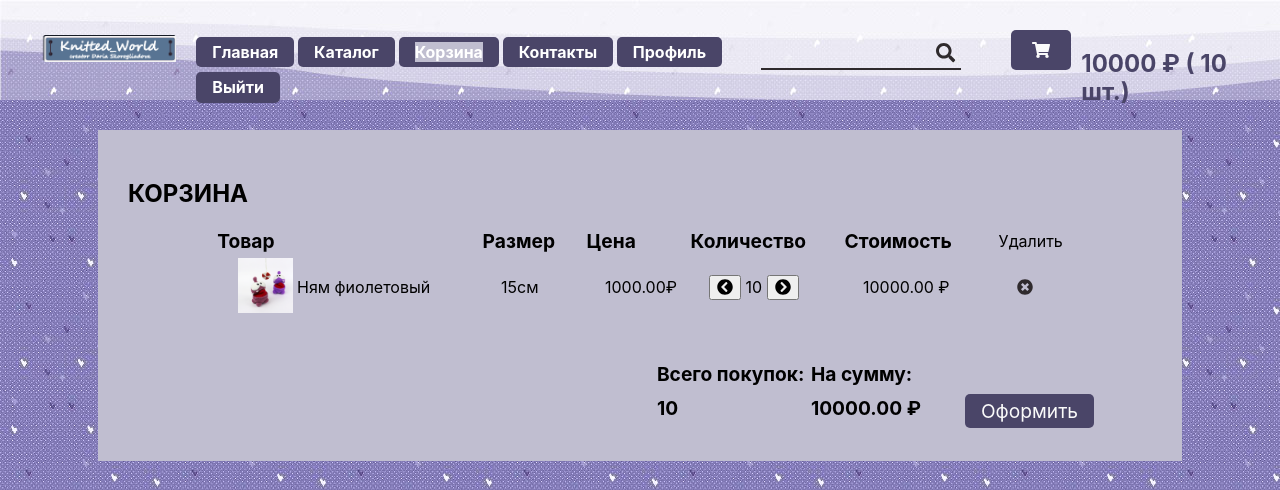
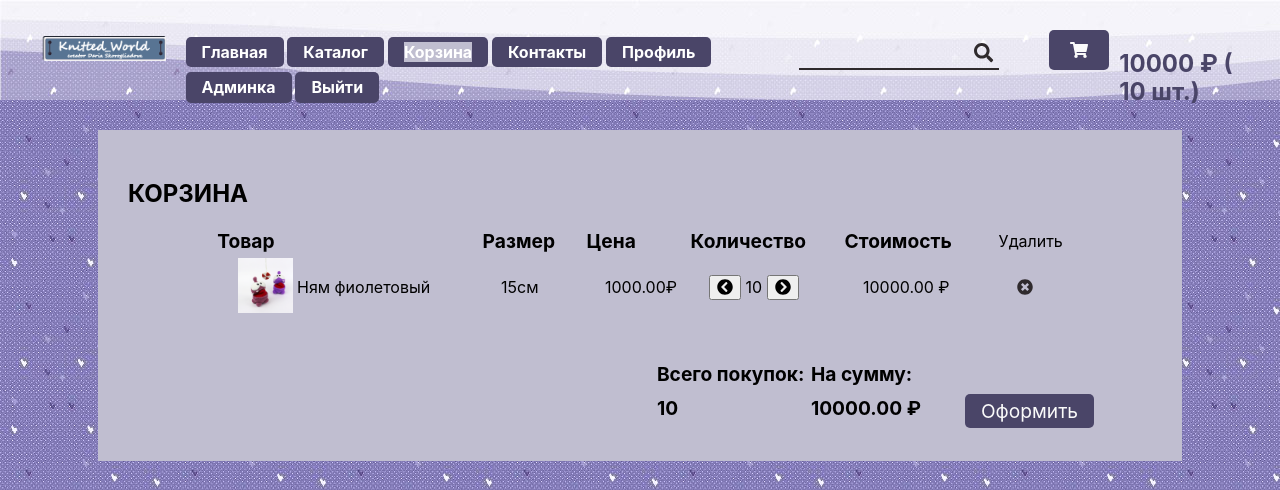
Before and after one commit to Solda-git/Django1, a Django app: page /cart/ in a window 1280 px wide. Shown: the top 490 px of the page. Run offline with Django 3.2, Linux system fonts and the light colour scheme; a user stored in the database is signed in; data comes from the database, SQL or seed files in the repository; tables that the repository leaves empty hold one stand-in row (values such as "Sample post"); parts of the project's set-up code (start-up, migrations or seed data) failed here and were passed over.

Commit message:
Lesson 7: - next added (login/logout redirect) - ajax communication implemented. add and delete methods within the cart box implemented - kwadmin application added, index.html added (user list implemented, link added)

```diff
--- a/kwshop/main/templates/main/includes/inc__main_nav.html
+++ b/kwshop/main/templates/main/includes/inc__main_nav.html
@@ -32,6 +32,13 @@
                 Профиль
             </a>
         </button>
+        {% if user.is_superuser %}
+        <button type="button" class="nav-btn">
+            <a href="{% url 'kwadmin:index' %}">
+                Админка
+            </a>
+        </button>
+         {% endif %}
         <button type="button" class="nav-btn">
             <a href="{% url 'auth:logout' %}">
                 Выйти
@@ -43,6 +50,6 @@
                 Войти
             </a>
         </button>
-        {% endif%}
+        {% endif %}
     </nav>
 </div>
```
